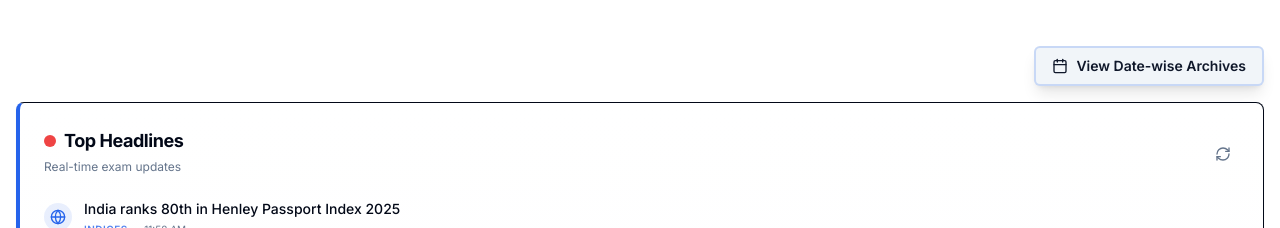
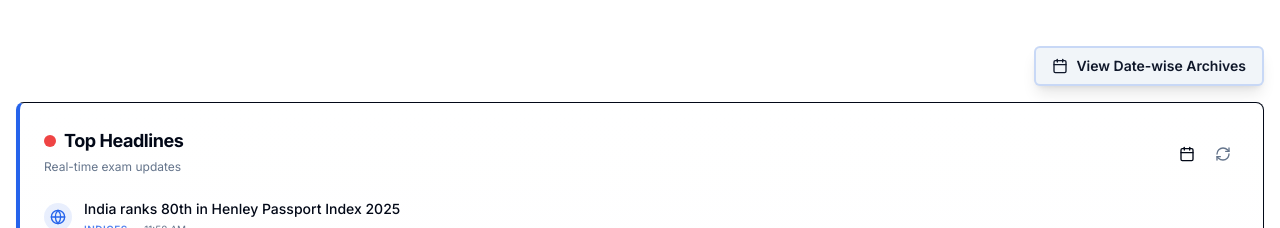
Before and after one commit to jyothulavivek/govt-job-prep, a Next.js app: page / in a window 1280 px wide. Shown: the part 860-1088 px from the top of the page. Built offline with nearby package versions, Linux system fonts and the light colour scheme.

Commit message:
Add prompt date selection button to current affairs feed

```diff
--- a/src/components/features/CurrentAffairsFeed.tsx
+++ b/src/components/features/CurrentAffairsFeed.tsx
@@ -3,8 +3,10 @@
 import { useEffect, useState } from "react";
 import { Card, CardContent, CardHeader, CardTitle } from "@/components/ui/Card";
 import { Badge } from "@/components/ui/Badge";
-import { RefreshCw, TrendingUp, Globe, Award, Briefcase } from "lucide-react";
+import { RefreshCw, TrendingUp, Globe, Award, Briefcase, Calendar } from "lucide-react";
 import { format } from "date-fns";
+import Link from "next/link";
+import { Button } from "@/components/ui/Button";
 
 // High quality mock data for competitive exams
 const STARTING_NEWS = [
@@ -80,6 +82,12 @@ export function CurrentAffairsFeed() {
                     </CardTitle>
                     <p className="text-xs text-muted-foreground">Real-time exam updates</p>
                 </div>
+                <div className="flex items-center gap-1">
+                    <Link href="/current-affairs">
+                        <Button variant="ghost" size="icon" className="h-8 w-8 hover:bg-primary/20 hover:text-primary" title="Select Date / Archives">
+                            <Calendar className="h-4 w-4" />
+                        </Button>
+                    </Link>
                     <button
                         onClick={refreshNews}
                         disabled={loading}
@@ -88,6 +96,7 @@ export function CurrentAffairsFeed() {
                     >
                         <RefreshCw className={`h-4 w-4 text-muted-foreground ${loading ? "animate-spin" : ""}`} />
                     </button>
+                </div>
             </CardHeader>
             <CardContent className="pt-4">
                 <div className="space-y-4">
```
Lines whose indentation alone changed are shown as unchanged.
